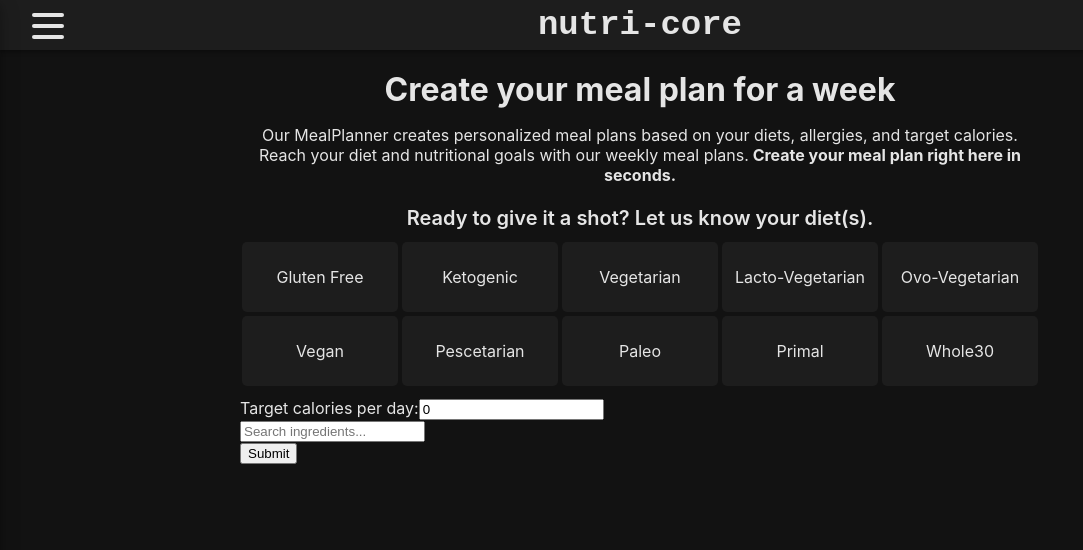
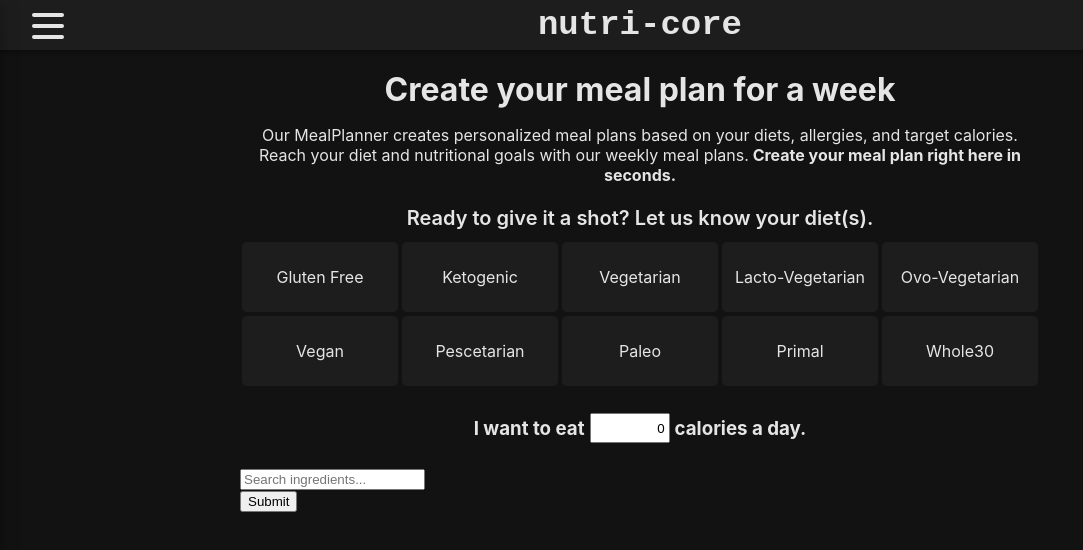
Before and after one commit to hausbence/nutrition-react, a React (Create React App) app: page /mealplanner in a window 1280 px wide. Shown: the top 550 px of the page, without its empty margins (0-1083 px from the left). Built offline with nearby package versions, Linux system fonts and the light colour scheme.

Commit message:
redesigned calories compononent

```diff
--- a/src/Pages/mealplanner/MealPlannerPage.js
+++ b/src/Pages/mealplanner/MealPlannerPage.js
@@ -139,17 +139,19 @@ const MealPlannerPage = () => {
 							/>
 						</div>
 						<div className="mealplanner-calories">
-							<label htmlFor="calories">Target calories per day:</label>
+							<label htmlFor="calories">calories</label>
+							<h3>I want to eat</h3>
 							<input
 								type="number"
 								className="input-style"
 								name="calories"
 								value={calories}
-								placeholder="Calories per day"
+								placeholder="1000"
 								onChange={onChangeCalories}
 								required
 								max="10000"
 							/>
+							<h3>calories a day.</h3>
 						</div>
 						<div className="mealplanner-bottomright">
 							<input
--- a/src/Pages/mealplanner/MealPlannerPage.styled.js
+++ b/src/Pages/mealplanner/MealPlannerPage.styled.js
@@ -90,4 +90,29 @@ export const StyledMealPlannerPage = styled.div`
 			#3cd3ad
 		);
 	}
+	.mealplanner-calories {
+		margin: 10px;
+		display: flex;
+		justify-content: center;
+		align-items: center;
+	}
+	.mealplanner-calories label {
+		display: none;
+	}
+	.mealplanner-calories input[type=number] {
+		margin: 5px;
+		height: 30px;
+		width: 80px;
+		text-align: right;
+		padding: 3px;
+	}
+
+	input::-webkit-outer-spin-button,
+	input::-webkit-inner-spin-button {
+  		-webkit-appearance: none;
+ 		 margin: 0;
+	}
+	input[type=number] {
+  		-moz-appearance: textfield;
+	}
 `;
```
Also changed, not shown: 1 other file (tests, documents, lock files or other folders).
